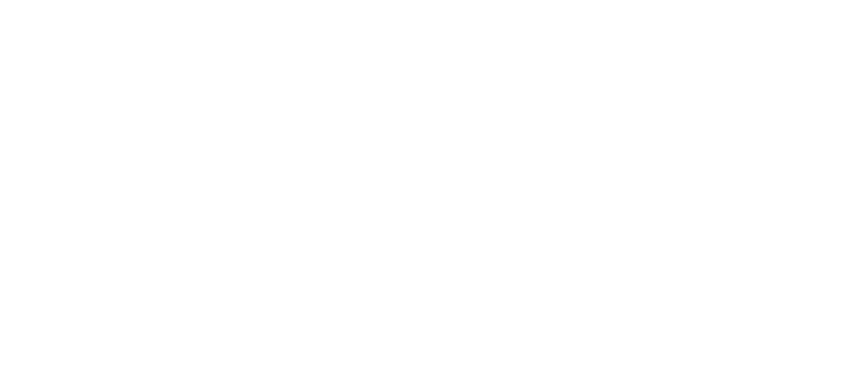
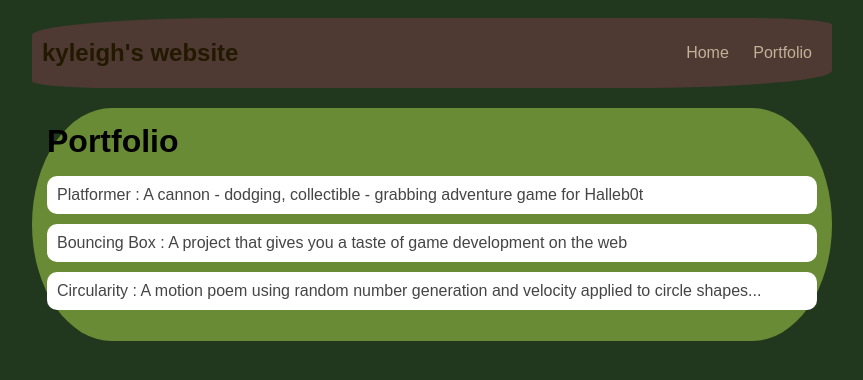
Before and after one commit to KyleighHarkless/KyleighHarkless.github.io, a plain HTML site: page portfolio.html in a window 1280 px wide. Shown: the whole page, without its empty margins (208-1071 px from the left). Drawn offline with Linux system fonts and the light colour scheme.

Commit message:
<message about commit>

```diff
--- a/portfolio.html
+++ b/portfolio.html
@@ -0,0 +1,32 @@
+<!DOCTYPE html>
+<html>
+    <head>
+        <title>omg im making a website yaayaa</title>
+        <link rel="stylesheet" href="style.css">
+    </head>
+    <body>
+        <div id="all-contents">
+            <nav>
+                <h1>kyleigh's website</h1>
+                <ul id="nav-ul">
+                    <li class="nav-li">
+                    <a class="nav-a" href="index.html">Home</a>
+                    </li>
+                    <li class="nav-li">
+                        <a class="nav-a" href="portfolio.html">Portfolio</a>
+                    </li>
+                </ul>
+            </nav>
+            <main>
+                <div class="content">
+                    <h1>Portfolio</h1>
+                    <ul id="portfolio">
+                        <li><a href="projects/platformer/">Platformer : A cannon - dodging, collectible - grabbing adventure game for Halleb0t</a></li>
+                        <li><a href="projects/bouncing-box/">Bouncing Box : A project that gives you a taste of game development on the web </a></li>
+                        <li><a href="projects/circularity/">Circularity : A motion poem using random number generation and velocity applied to circle shapes...</a></li>
+                    </ul>
+                </div>
+            </main>
+        </div>
+    </body>
+</html>
--- a/style.css
+++ b/style.css
@@ -64,3 +64,29 @@
 h2, h3 {
     margin: 0px;
 }
+
+ /* portfolio styles */
+ .content h1 {
+    color: black;
+}
+
+#portfolio {
+    list-style-type: none;
+    padding-left: 0;
+}
+
+#portfolio li {
+    background: #fff;
+    padding: 10px;
+    border-radius: 10px;
+    margin-bottom: 10px;
+}
+
+#portfolio li:hover {
+    background: #eee;
+}
+
+#portfolio a {
+    text-decoration: none;
+    color: #454545;
+}
```
Also changed, not shown: index.html (+1 -1 lines), project-instructions/platformer.md (+1 -1 lines), projects/platformer/platformer.js (+18 -4 lines).
